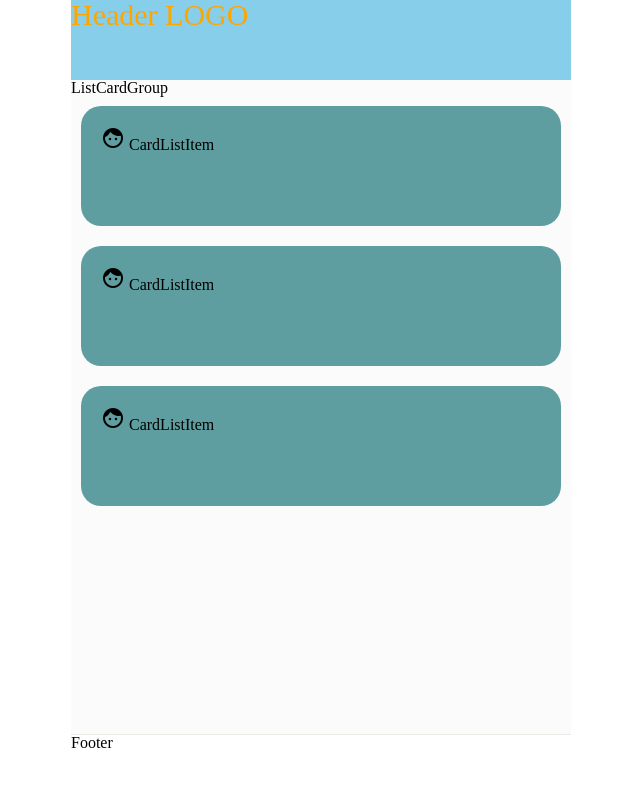
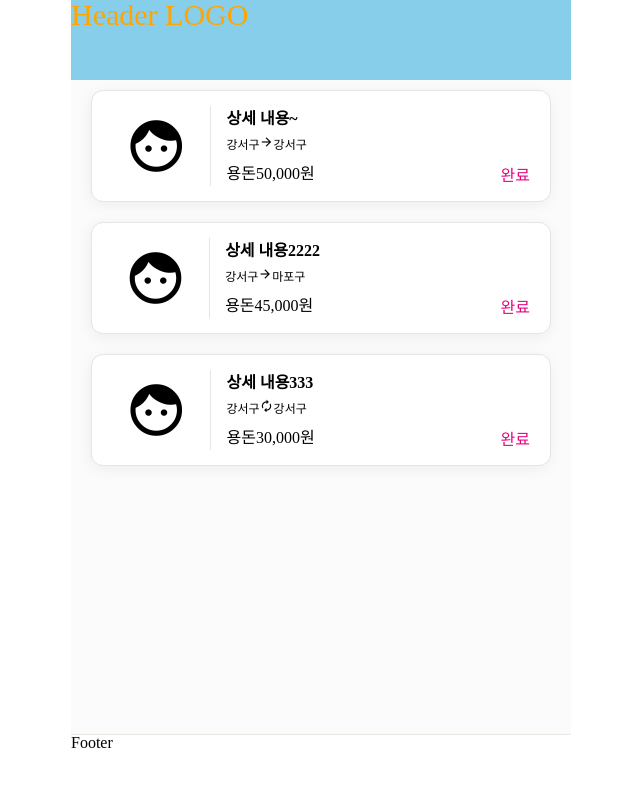
Before and after one commit to HackPeople/hackstival-frontend, a Nuxt app: page /past/list in a window 1280 px wide. Shown: the top 786 px of the page, without its empty margins (319-959 px from the left). Built offline with nearby package versions, Linux system fonts and the light colour scheme.

Commit message:
meterial-icon , 중간저장

```diff
--- a/components/list/past/CardList.vue
+++ b/components/list/past/CardList.vue
@@ -1,6 +1,6 @@
 <template>
   <div class="card-group">
-    <h1>ListCardGroup</h1>
+<!--    <h1>ListCardGroup</h1>-->
     <CardListItem v-for="(help, index) in helpList" :key="index" :help-info="help"/>
   </div>
 </template>
@@ -14,38 +14,81 @@ export default{
     return {
       helpList: [
         {
-          category: '병원 동행1',
-          title: '[강서구] ㅇㅇ병원 방문',
-          description: '상세 내용~',
-          date: '2023-03-03',
-          startTime: '10:00',
-          endTime: '13:00',
-          departure: '강서구 핵피 아파트',
-          arrival: '강서 SNU 병원',
-          price: 10000
+          id: 0,
+          content: '상세 내용~',
+          startTime: "2023/08/31 10:50",
+          endTime: "2023/08/31 10:50",
+          requestType: "VISITING_CARE",
+          startAddress: {
+            doName: "서울",
+            siName: "강서구",
+            dongName: "string"
+          },
+          destinationAddress: {
+            doName: "string",
+            siName: "강서구",
+            dongName: "string"
+          },
+          moveType: "ROUND",
+          money: 50000,
+          oldUserId: "string",
+          helperUserId: "string",
+          requestStatus: "REQUEST"
         },
         {
-          category: '병원 동행2',
-          title: '[강서구] ㅇㅇ병원 방문',
-          description: '상세 내용~',
-          date: '2023-03-03',
-          startTime: '10:00',
-          endTime: '13:00',
-          departure: '강서구 핵피 아파트',
-          arrival: '강서 SNU 병원',
-          price: 10000
+          id: 0,
+          content: '상세 내용2222',
+          startTime: "2023/08/31 10:50",
+          endTime: "2023/08/31 10:50",
+          requestType: "VISITING_CARE",
+          startAddress: {
+            doName: "string",
+            siName: "강서구",
+            dongName: "string"
+          },
+          destinationAddress: {
+            doName: "string",
+            siName: "마포구",
+            dongName: "string"
+          },
+          moveType: "ROUND",
+          money: 45000,
+          oldUserId: "string",
+          helperUserId: "string",
+          requestStatus: "REQUEST"
         },
         {
-          category: '병원 동행3',
-          title: '[강서구] ㅇㅇ병원 방문',
-          description: '상세 내용~',
-          date: '2023-03-03',
-          startTime: '10:00',
-          endTime: '13:00',
-          departure: '강서구 핵피 아파트',
-          arrival: '강서 SNU 병원',
-          price: 10000
-        }
+          id: 0,
+          content: '상세 내용333',
+          startTime: "2023/08/31 10:50",
+          endTime: "2023/08/31 10:50",
+          requestType: "VISITING_CARE",
+          startAddress: {
+            doName: "string",
+            siName: "강서구",
+            dongName: "string"
+          },
+          destinationAddress: {
+            doName: '',
+            siName: '강서구',
+            dongName: ''
+          },
+          moveType: "DIRECT",
+          money: 30000,
+          oldUserId: "string",
+          helperUserId: "string",
+          requestStatus: "REQUEST"
+        },
+        // {
+        //   category: '병원 동행1',
+        //   description: '상세 내용~',
+        //   date: '2023-03-03',
+        //   startTime: '10:00',
+        //   endTime: '13:00',
+        //   departure: '강서구 핵피 아파트',
+        //   arrival: '강서 SNU 병원',
+        //   price: 10000
+        // }
       ]
     }
   }
@@ -58,12 +101,4 @@ export default{
   flex-direction: column;
 }
 
-.list-item{
-  background-color: cadetblue;
-  min-height: 80px;
-  padding: 20px;
-  margin: 10px;
-  border-radius: 20px;
-}
-
 </style>
--- a/components/list/past/CardListItem.vue
+++ b/components/list/past/CardListItem.vue
@@ -1,10 +1,30 @@
 <template>
   <div class="card-group">
     <div class="list-item">
-      <span :class="computedIconClass">
-        {{computedIconContent}}
-      </span>
-      CardListItem
+      <div class="icon-wrap">
+        <span class="icon" :class="computedIconClass">
+          {{computedIconContent}}
+        </span>
+      </div>
+      <div class="v-line"></div>
+      <div class="card-content-wrap">
+        <div class="card-desc">{{helpInfo.content}}</div>
+        <div class="address">
+          <span>{{helpInfo.startAddress.siName}}</span>
+          <span v-if="helpInfo.moveType === 'ROUND'" class="material-icons address-icon">
+            arrow_forward
+          </span>
+          <span v-else class="material-icons address-icon">
+            autorenew
+          </span>
+          <span>{{helpInfo.destinationAddress.siName}}</span>
+        </div>
+        <div class="money">용돈<span>{{numberWithCommas(helpInfo.money)}}원</span></div>
+      </div>
+      <div class="card-content-right">
+        <span class="vacancy"></span>
+        <span class="status">완료</span>
+      </div>
     </div>
   </div>
 </template>
@@ -28,17 +48,93 @@ export default{
     return {
 
     }
+  },
+  methods: {
+    numberWithCommas(x) {
+      return x.toString().replace(/\B(?=(\d{3})+(?!\d))/g, ",");
+    }
   }
 }
 </script>
 <style>
 
 .list-item{
-  background-color: cadetblue;
-  min-height: 80px;
-  padding: 20px;
-  margin: 10px;
-  border-radius: 20px;
+  display: flex;
+  background-color: white;
+  height: 80px;
+  padding: 15px 10px 15px 10px;
+  margin: 10px 20px 10px 20px;
+  overflow: hidden;
+  border-radius: 12px;
+  align-items: center;
+  border: 1px solid #e5e5e5;
+  box-shadow: -1px 3px 15px 0 rgba(0,0,0,.06);
 }
 
+.icon-wrap{
+  display: flex;
+  align-items: center;
+  justify-content: center;
+  flex-grow: 2;
+  height: 100%;
+  /*background-color: #ffd1eb;*/
+}
+
+.list-item .icon{
+  font-size: 62px;
+}
+
+.v-line {
+  border-left : thin solid #e5e5e5;
+  min-height : 80px;
+  box-shadow: -1px 3px 15px 0 rgba(0,0,0,.06);
+}
+
+.card-content-wrap{
+  flex-grow: 4;
+  display: flex;
+  flex-direction: column;
+  margin-left: 15px;
+}
+
+.card-desc{
+  font-size: 16px;
+  font-weight: bolder;
+  padding-bottom: 5px;
+}
+
+.money-side{
+  width: 25px;
+  transform: rotate(90deg);
+}
+
+.address{
+  font-size: 12px;
+  font-weight: lighter;
+  padding-bottom: 15px;
+}
+
+.address-icon{
+  padding-top: 3px;
+  font-size: 14px;
+  font-weight: lighter;
+}
+
+.card-content-right{
+  display: flex;
+  flex-grow: 4;
+  flex-direction: column;
+}
+
+.vacancy{
+  min-height: 60px;
+}
+
+.status{
+  color: #e6007e;
+  text-align: end;
+  padding-right: 10px;
+}
+
+
 </style>
--- a/nuxt.config.js
+++ b/nuxt.config.js
@@ -13,7 +13,8 @@ export default {
     ],
     link: [
       { rel: 'icon', type: 'image/x-icon', href: '/favicon.ico' },
-      { rel: 'stylesheet', href: 'https://fonts.googleapis.com/icon?family=Material+Icons' }
+      { rel: 'stylesheet', href: 'https://fonts.googleapis.com/icon?family=Material+Icons' },
+      { rel: 'stylesheet', href: 'https://fonts.googleapis.com/icon?family=Material+Icons+Outlined' }
     ]
   },
 
--- a/pages/past/list/index.vue
+++ b/pages/past/list/index.vue
@@ -1,5 +1,5 @@
 <template>
-<div>
+<div class="backgroud">
   <CardList/>
 </div>
 </template>
@@ -15,5 +15,4 @@ export default{
 }
 </script>
 <style>
-
 </style>
```
